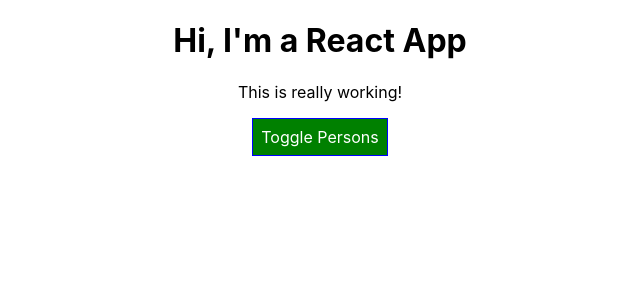
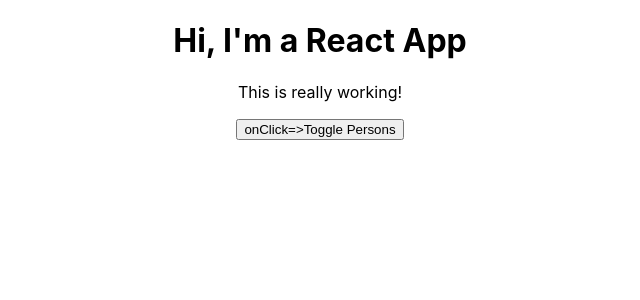
Before and after one commit to jp-ryuji/udemy-react-complete-guide, a React (Create React App) app in the folder session3/react-complete-guide/: page / in a window 1280 px wide. Shown: the top 300 px of the page, without its empty margins (320-960 px from the left). Built offline with nearby package versions, Linux system fonts and the light colour scheme.

Commit message:
Remove styled-components

```diff
--- a/session3/react-complete-guide/src/App.js
+++ b/session3/react-complete-guide/src/App.js
@@ -1,21 +1,6 @@
 import React, { Component } from 'react';
-import styled from 'styled-components';
 import './App.css';
 import Person from './Person/Person';
-
-const StyledButton = styled.button`
-  background-color: ${props => props.altStyle ? 'red' : 'green'};
-  color: white;
-  font: inherit;
-  border: 1px solid blue;
-  padding: 8px;
-  cursor: pointer;
-
-  &:hover {
-    background-color: ${props => props.altStyle ? 'salmon' : 'lightgreen'};
-    color: black;
-  }
-`;
 
 class App extends Component {
   state = {
@@ -91,10 +76,9 @@ class App extends Component {
       <div className="App">
         <h1>Hi, I'm a React App</h1>
         <p className={classes.join(' ')}>This is really working!</p>
-        <StyledButton
-          altStyle={this.state.showPersons} // NOTE: Use altStyle intead of alt since alt is reserved.
+        <button>
           onClick={this.togglePersonsHandler}>Toggle Persons
-        </StyledButton>
+        </button>
         {persons}
       </div>
     );
--- a/session3/react-complete-guide/src/Person/Person.js
+++ b/session3/react-complete-guide/src/Person/Person.js
@@ -1,29 +1,15 @@
 import React from 'react';
-import styled from 'styled-components';
 
 //import './Person.css';
-
-const StyledDiv = styled.div`
-  width: 60%;
-  margin: 16px auto;
-  border: 1px solid #eee;
-  box-shadow: 0 2px 3px #ccc;
-  padding: 16px;
-  text-align: center;
-
-  @media(min-width: 500px) {
-    width: 450px;
-  }
-`;
 
 const person = ( props ) => {
   return (
     // <div className="Person" style={style}>
-    <StyledDiv>
+    <div>
       <p onClick={props.click}>I'm {props.name} and I am {props.age} years old!</p>
       <p>{props.children}</p>
       <input type="text" onChange={props.changed} value={props.name} />
-    </StyledDiv>
+    </div>
   )
 };
 
```
